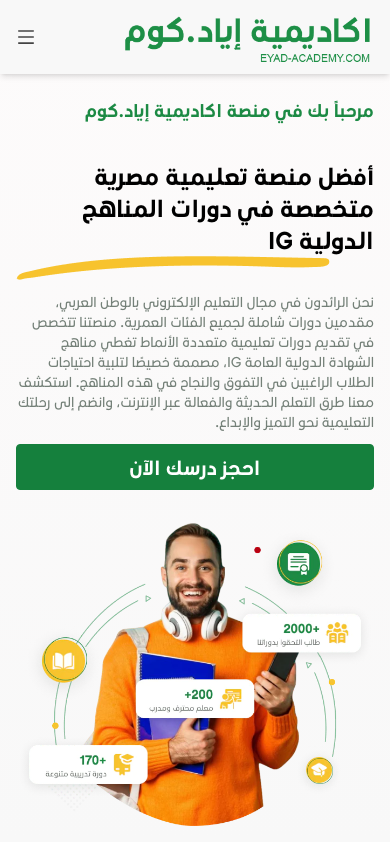
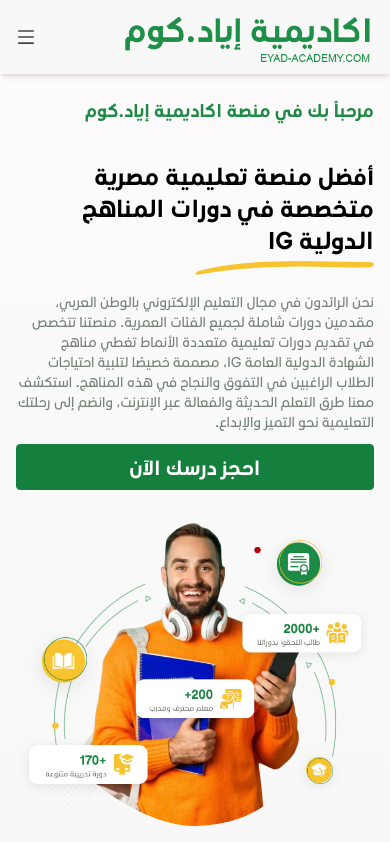
Before and after one commit to momo-dev1/eyad-academy, a Next.js app: page / in a window 390 px wide. Shown: the top 844 px of the page. Built offline with nearby package versions, Linux system fonts and the light colour scheme; a web font is replaced by a local one.

Commit message:
styling: home-pattern

```diff
--- a/src/app/globals.css
+++ b/src/app/globals.css
@@ -40,3 +40,11 @@
   left: 0;
   bottom: 0;
 }
+
+@media only screen and (max-width: 600px) {
+  h1::before {
+    width: 50%;
+    right: 0;
+    bottom: 0;
+  }
+}
```
